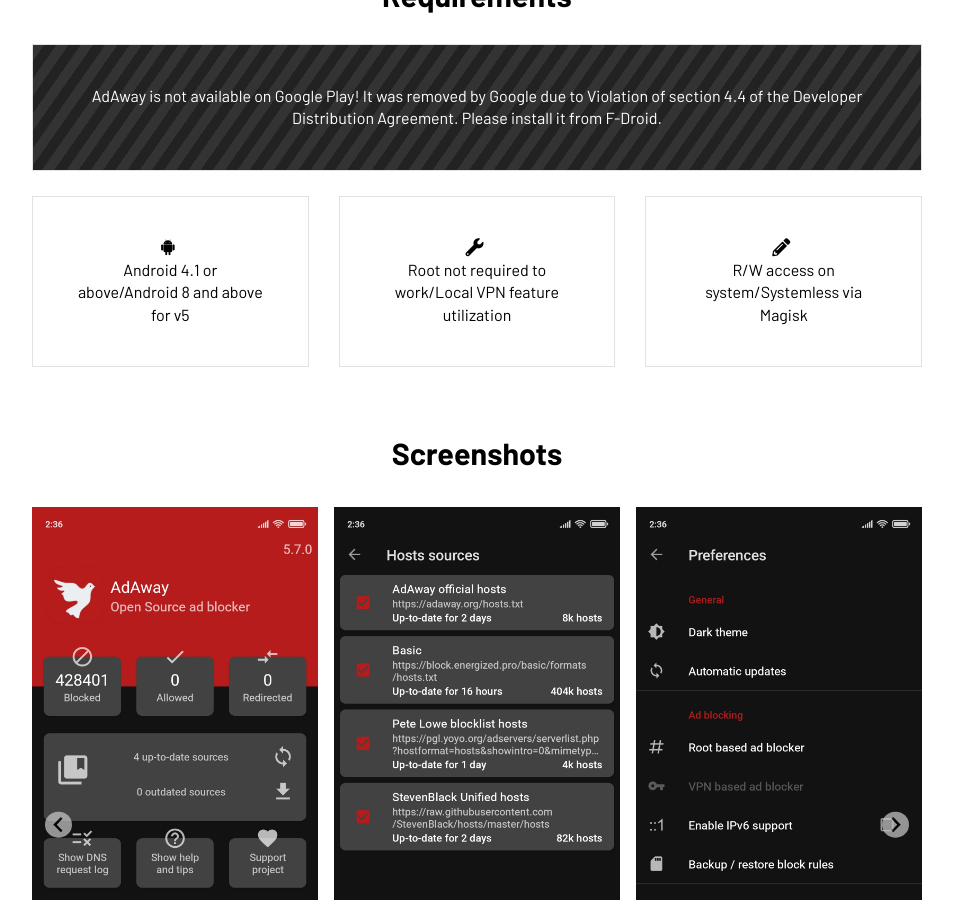
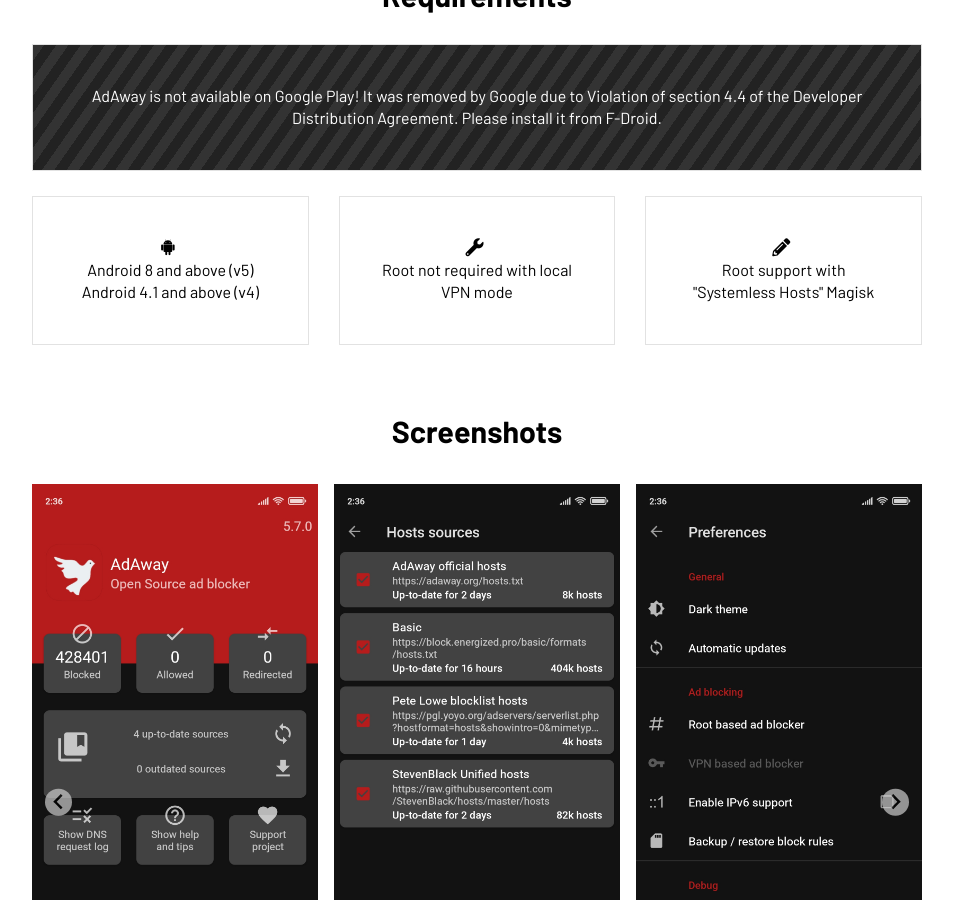
Before and after one commit to AdAway/adaway.github.io, a Jekyll site: the page built from index.html, in a window 1280 px wide and 900 px high, scrolled down 715 px. Shown: the whole window, without its empty margins (163-1116 px from the left). Built offline with Jekyll 4.4.1, drawn with Linux system fonts in a browser that asks for light colours.

Commit message:
Text change for requirements section

```diff
--- a/_includes/content.html
+++ b/_includes/content.html
@@ -17,21 +17,21 @@
         <div class="col-sm center">
             <div class="box">
                 <i class="fab fa-android"></i>
-                <p>Android 4.1 or above/Android 8 and above for v5</p>
+                <p>Android 8 and above (v5)<br />Android 4.1 and above (v4)</p>
             </div>
         </div>
 
         <div class="col-sm center">
             <div class="box">
                 <i class="fas fa-wrench"></i>
-                <p>Root not required to work/Local VPN feature utilization</p>
+                <p>Root not required with local VPN mode</p>
             </div>
         </div>
 
         <div class="col-sm center">
             <div class="box">
                 <i class="fas fa-pencil-alt"></i>
-                <p>R/W access on system/Systemless via Magisk</p>
+                <p>Root support with "Systemless Hosts" Magisk</p>
             </div>
         </div>
     </div>
```
